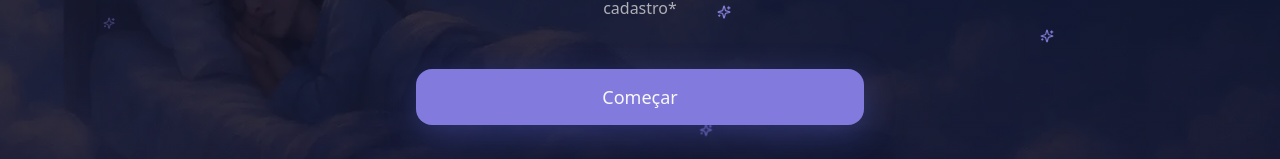
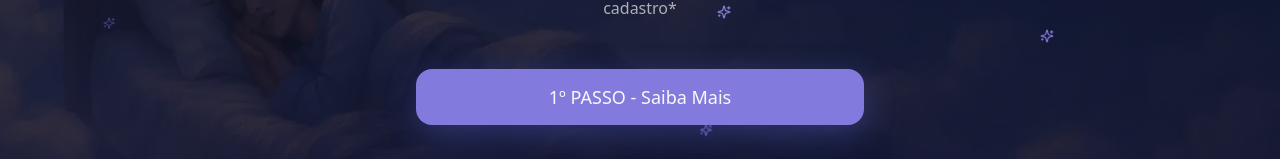
Before and after one commit to ernanirocha/dream-detective-quiz, a React (Vite) app: page / in a window 1280 px wide. Shown: the part 450-609 px from the top of the page. Built offline with nearby package versions, Linux system fonts and the light colour scheme; the HTML template or start-up script is replaced by a standard one.

Commit message:
Code edited in Lovable Code Editor

```diff
--- a/src/components/StartScreen.tsx
+++ b/src/components/StartScreen.tsx
@@ -57,7 +57,7 @@ const StartScreen = ({ onStart }: StartScreenProps) => {
 
         {/* CTA Button */}
         <QuizButton variant="primary" onClick={onStart}>
-          Começar
+          1º PASSO - Saiba Mais
         </QuizButton>
 
         {/* Privacy notice */}
```
